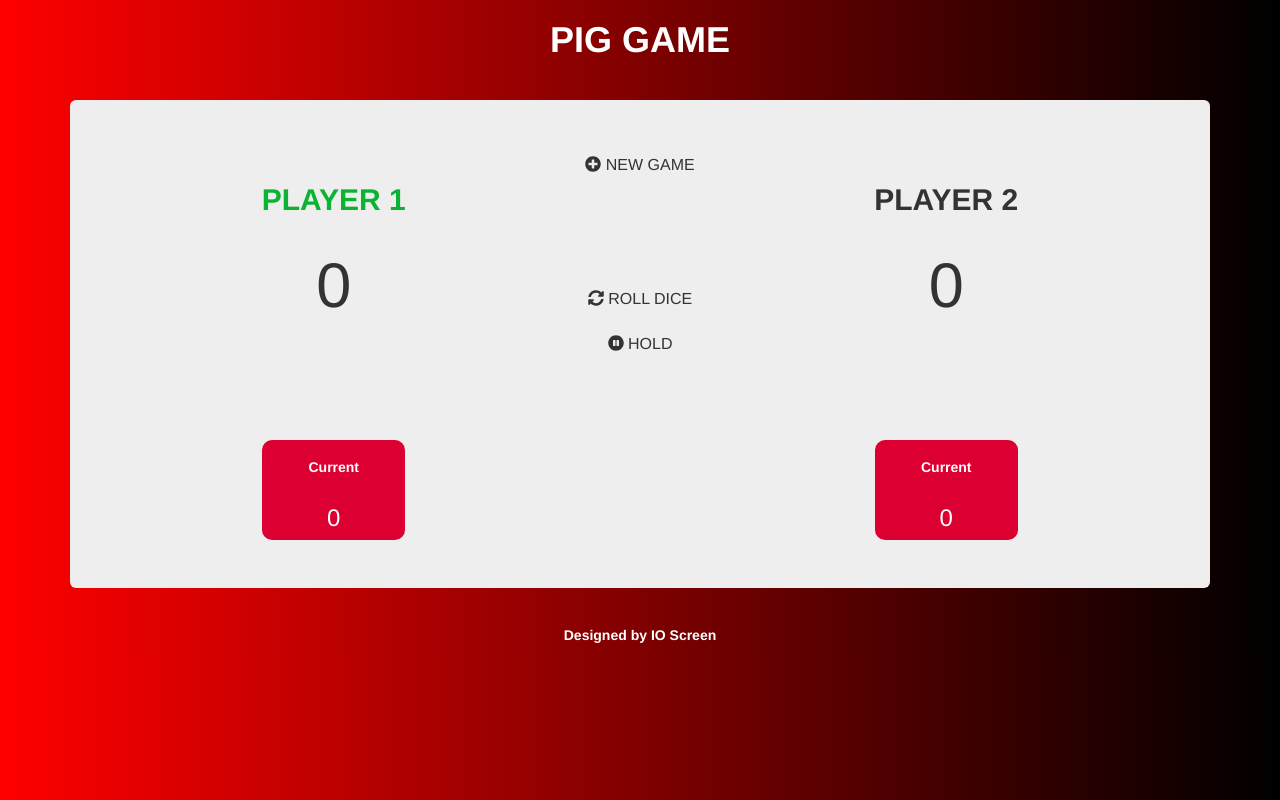
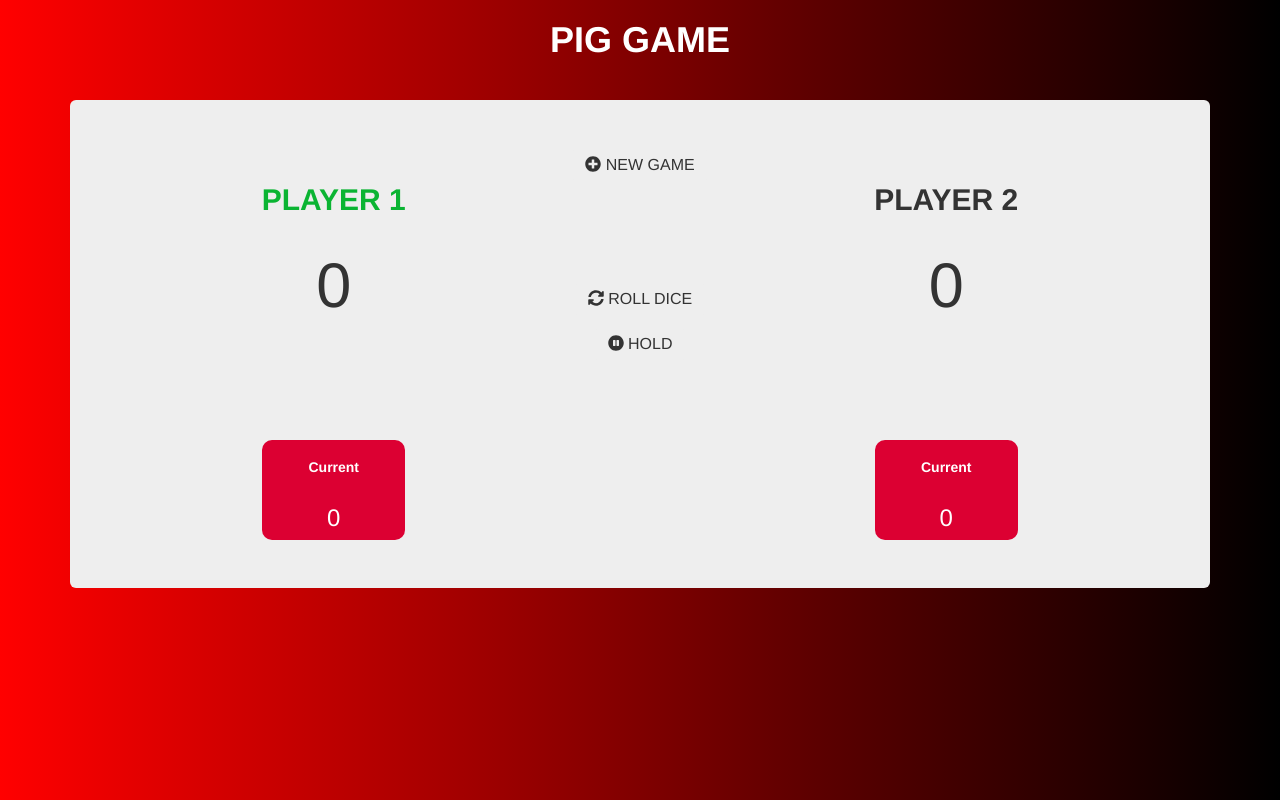
Before and after one commit to abcvivek/Dice-Game, a plain HTML site: page index.html in a window 1280 px wide. Drawn offline with nearby package versions, Linux system fonts and the light colour scheme.

Commit message:
Update index.html

```diff
--- a/index.html
+++ b/index.html
@@ -166,11 +166,7 @@ integrity="sha384-8iPTk2s/jMVj81dnzb/iFR2sdA7u06vHJyyLlAd4snFpCl/SnyUjRrbdJsw1pG
 </div>
 
 
-<!-- Crediting us is not mandatory.This footer section can be removed. -->
 
-<footer>
-	<h5 style="text-align: center;"><a href="https://www.ioscreen.in" style="color : rgb(255,255,255);"><strong>Designed by IO Screen</strong></a></h5>
-</footer>
 
 <script src="app.js"></script>
 </body>
```
